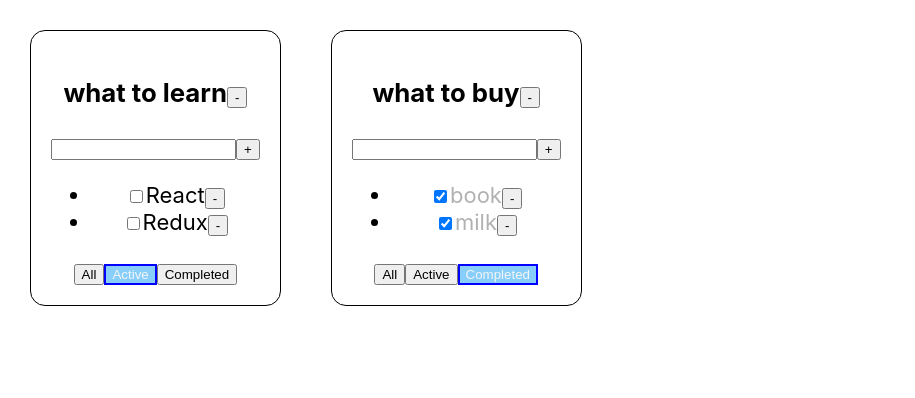
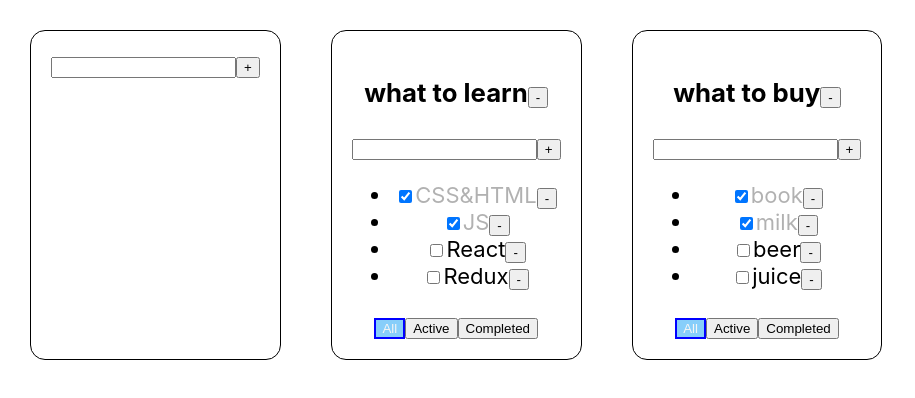
Before and after one commit to boevoivertolet/oh-shit-here-we-go-again, a React (Create React App) app: page / in a window 1280 px wide. Shown: the top 398 px of the page, without its empty margins (0-915 px from the left). Built offline with nearby package versions, Linux system fonts and the light colour scheme.

Commit message:
Create AddItemForm.tsx

```diff
--- /dev/null
+++ b/src/AddItemForm.tsx
@@ -0,0 +1,48 @@
+import React, {ChangeEvent, KeyboardEvent, useState} from 'react';
+
+type AddItemFormPropsType = {
+    addItem: ( newTaskTitle: string) => void
+
+
+}
+
+export function AddItemForm(props: AddItemFormPropsType) {
+    const [newTaskTitle, setNewTaskTitle] = useState('')
+    const [error, setError] = useState<null | string>(null)
+
+    const onKeyPressHandler = (event: KeyboardEvent<HTMLInputElement>) => {
+        setError(null)
+        if (event.key === 'Enter') {
+            props.addItem(newTaskTitle);
+            setNewTaskTitle('');
+        }
+
+
+    }
+
+    const onChangeHandler = (event: ChangeEvent<HTMLInputElement>) => {
+        setNewTaskTitle(event.currentTarget.value);
+    }
+    const addTask = () => {
+        if (newTaskTitle.trim() !== '') {
+            props.addItem( newTaskTitle.trim());
+        } else {
+            setError('field is required')
+        }
+        setNewTaskTitle('');
+    }
+
+
+    return (
+        <div>
+            <input
+                value={newTaskTitle}
+                onChange={onChangeHandler}
+                onKeyPress={onKeyPressHandler}
+                className={error ? 'error' : ''}
+            />
+            <button onClick={addTask}>+</button>
+            {error && <div className={'error-message'}>{error}</div>}
+        </div>
+    )
+}
--- a/src/App.tsx
+++ b/src/App.tsx
@@ -2,6 +2,7 @@ import React, {useState} from 'react';
 import './App.css';
 import {TasksType, Todolist} from './Todolist';
 import {v1} from 'uuid';
+import {AddItemForm} from './AddItemForm';
 
 export type TodolistType = {
     todolistsId: string
@@ -15,12 +16,6 @@ export type FilterValuesType = 'all' | 'completed' | 'active';
 function App() {
     let todolistsId1 = v1()
     let todolistsId2 = v1()
-
-
-    let [todolists, setTodolist] = useState<Array<TodolistType>>([
-        {todolistsId: todolistsId1, title: 'what to learn', filter: 'active'},
-        {todolistsId: todolistsId2, title: 'what to buy', filter: 'completed'}
-    ])
 
 
     let [tasks, setTasks] = useState({
@@ -38,15 +33,11 @@ function App() {
         ]
 
     })
+    let [todolists, setTodolist] = useState<Array<TodolistType>>([
+        {todolistsId: todolistsId1, title: 'what to learn', filter: 'all'},
+        {todolistsId: todolistsId2, title: 'what to buy', filter: 'all'}
+    ])
 
-    // let [tasks, setTasks] = useState<Array<TasksType>>([
-    //     {taskId: v1(), title: 'CSS&HTML', isDone: true},
-    //     {taskId: v1(), title: 'JS', isDone: true},
-    //     {taskId: v1(), title: 'React', isDone: false},
-    //     {taskId: v1(), title: 'Redux', isDone: false}
-    // ]);
-
-    // let [filter, setFilter] = useState<FilterValuesType>('all');
 
 
     function addTask(todolistId: string, newTaskTitle: string) {
@@ -96,6 +87,9 @@ function App() {
     return (
         <div className="App">
 
+            <AddItemForm addItem={(newTaskTitle:string) => {alert(newTaskTitle)}}/>
+
+
             {todolists.map((todolist) => {
                 let tasksForTodolist = tasks[todolist.todolistsId];
                 if (todolist.filter === 'completed') {
@@ -104,6 +98,7 @@ function App() {
                 if (todolist.filter === 'active') {
                     tasksForTodolist = tasksForTodolist.filter(task => !task.isDone);
                 }
+
                 return <Todolist
                     key={todolist.todolistsId}
                     title={todolist.title}
--- a/src/Todolist.tsx
+++ b/src/Todolist.tsx
@@ -1,5 +1,6 @@
-import React, {ChangeEvent, KeyboardEvent, useState} from 'react';
+import React, {ChangeEvent} from 'react';
 import {FilterValuesType} from './App';
+import {AddItemForm} from './AddItemForm';
 
 
 export type TasksType = {
@@ -14,9 +15,9 @@ type TodolistPropsType = {
     title: string
     tasks: Array<TasksType>
     removeTask: (taskId: string, todolistId: string) => void
-    changeFilter: (todolistsId: string,value: FilterValuesType) => void
+    changeFilter: (todolistsId: string, value: FilterValuesType) => void
     addTask: (todolistId: string, newTaskTitle: string) => void
-    changeTaskStatus: (todolistId: string ,taskId: string, isDone: boolean) => void
+    changeTaskStatus: (todolistId: string, taskId: string, isDone: boolean) => void
     filter: FilterValuesType
     todolistsId: string
     removeTodolist: (todolistId: string) => void
@@ -24,57 +25,29 @@ type TodolistPropsType = {
 
 export function Todolist(props: TodolistPropsType) {
 
-    const [newTaskTitle, setNewTaskTitle] = useState('')
-    const [error, setError] = useState<null | string>(null)
-
-    const onChangeHandler = (event: ChangeEvent<HTMLInputElement>) => {
-        setNewTaskTitle(event.currentTarget.value);
-    }
-    const addTask = () => {
-        if (newTaskTitle.trim() !== '') {
-            props.addTask(props.todolistsId,newTaskTitle.trim());
-        } else {
-            setError('field is required')
-        }
-        setNewTaskTitle('');
-    }
-    const onKeyPressHandler = (event: KeyboardEvent<HTMLInputElement>) => {
-        setError(null)
-        if (event.key === 'Enter') {
-            props.addTask(props.todolistsId,newTaskTitle);
-            setNewTaskTitle('');
-        }
-
-
-    }
-
     const filterAll = () => {
-        props.changeFilter(props.todolistsId,'all')
+        props.changeFilter(props.todolistsId, 'all')
     }
     const filterActive = () => {
-        props.changeFilter(props.todolistsId,'active')
+        props.changeFilter(props.todolistsId, 'active')
     }
     const filterCompleted = () => {
-        props.changeFilter(props.todolistsId,'completed')
+        props.changeFilter(props.todolistsId, 'completed')
     }
 
     const removeTodolist = () => {
-      props.removeTodolist(props.todolistsId)
+        props.removeTodolist(props.todolistsId)
+    }
+    const addTask = (newTaskTitle: string) => {
+        props.addTask(props.todolistsId, newTaskTitle)
     }
 
     return (
         <div>
-            <h3>{props.title}<button onClick={removeTodolist}>-</button></h3>
-            <div>
-                <input
-                    value={newTaskTitle}
-                    onChange={onChangeHandler}
-                    onKeyPress={onKeyPressHandler}
-                    className={error ? 'error' : ''}
-                />
-                <button onClick={addTask}>+</button>
-                {error && <div className={'error-message'}>{error}</div>}
-            </div>
+            <h3>{props.title}
+                <button onClick={removeTodolist}>-</button>
+            </h3>
+            <AddItemForm addItem={addTask}/>
             <ul>
                 {
                     props.tasks.map(task => {
@@ -86,7 +59,7 @@ export function Todolist(props: TodolistPropsType) {
 
                             }
                             return <li key={task.taskId}><input onChange={checkboxOnChange} type="checkbox"
-                                                            checked={task.isDone}></input><span
+                                                                checked={task.isDone}></input><span
                                 className={task.isDone ? 'is-done' : ''}>{task.title}</span>
                                 <button onClick={onClickRemoveTask}>-
                                 </button>
```
